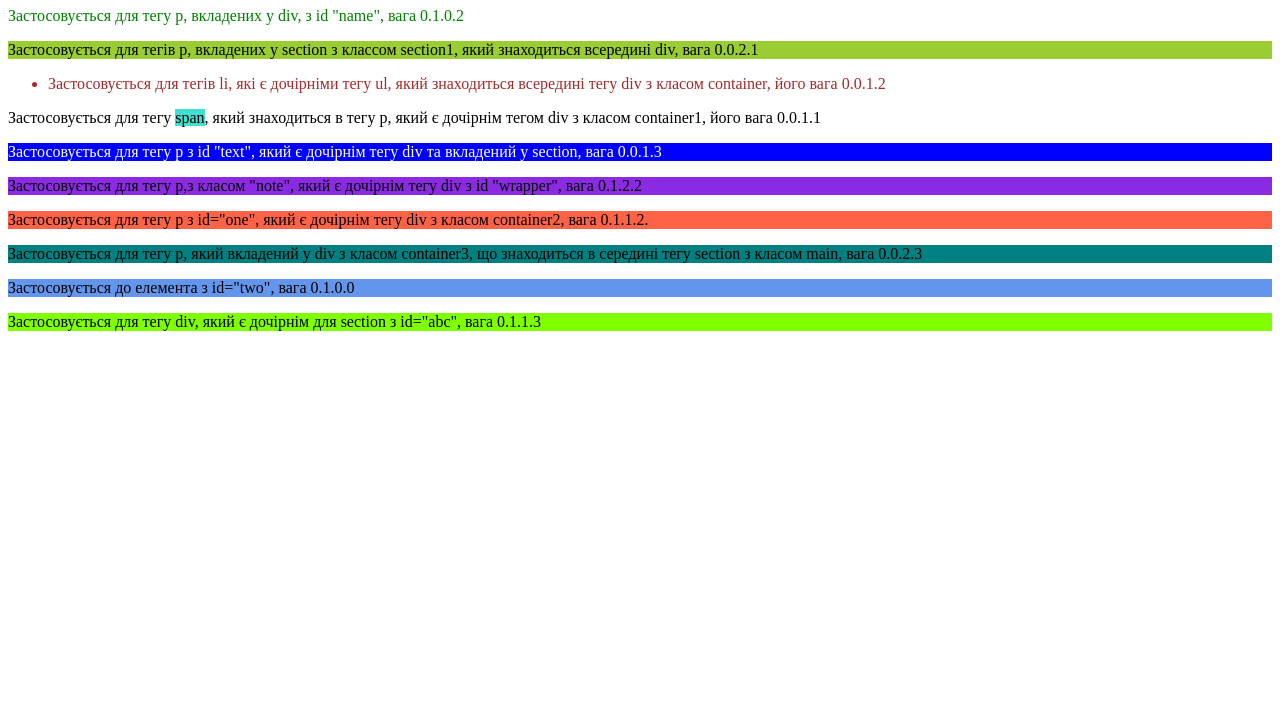
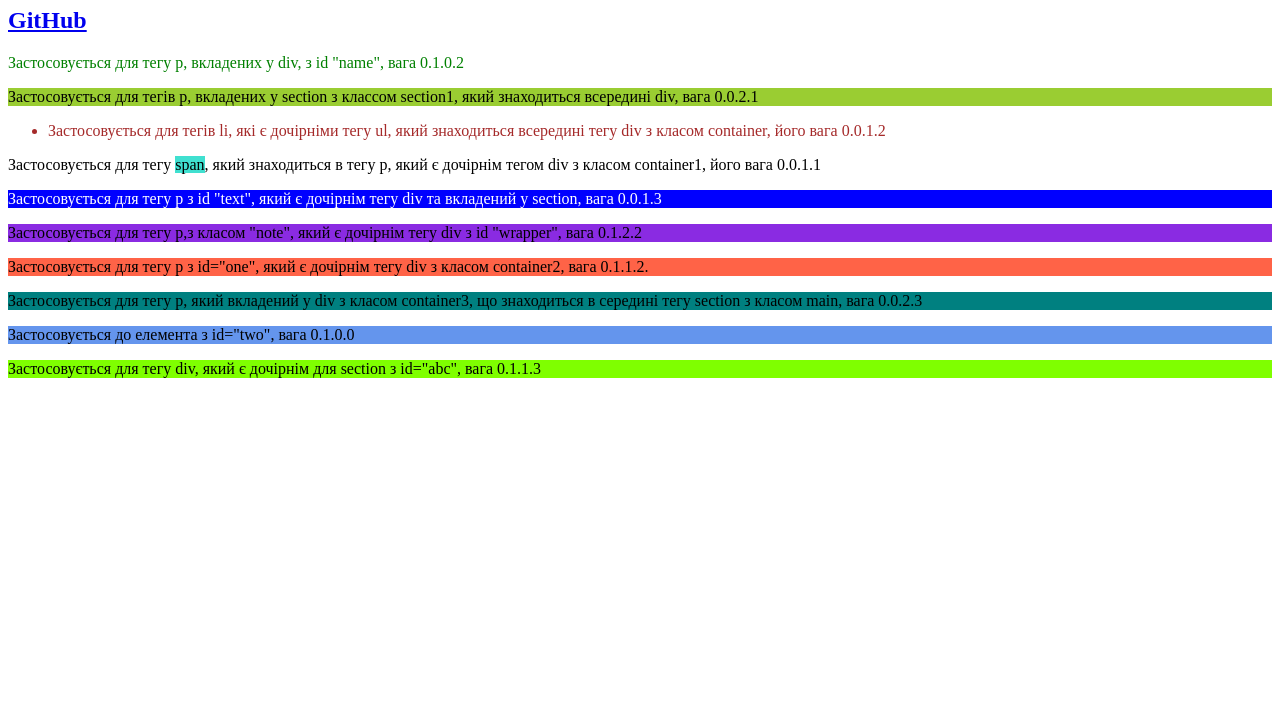
Before and after one commit to Dxter01/DxterHomeWork5, a plain HTML site: page index.html in a window 1280 px wide. Shown: the part 73-800 px from the top of the page. Drawn offline with Linux system fonts and the light colour scheme; files that its build step writes are made by us from their sources.

Commit message:
added link to GitHub

```diff
--- a/index.html
+++ b/index.html
@@ -8,6 +8,9 @@
   </head>
   <body>
     <h1>Приклади селектолрів CSS</h1>
+    <h2>
+      <a href="https://github.com/Dxter01/DxterHomeWork5">GitHub</a>
+    </h2>
     <div>
       <p id="name">
         Застосовується для тегу p, вкладених у div, з id "name", вага 0.1.0.2
```
